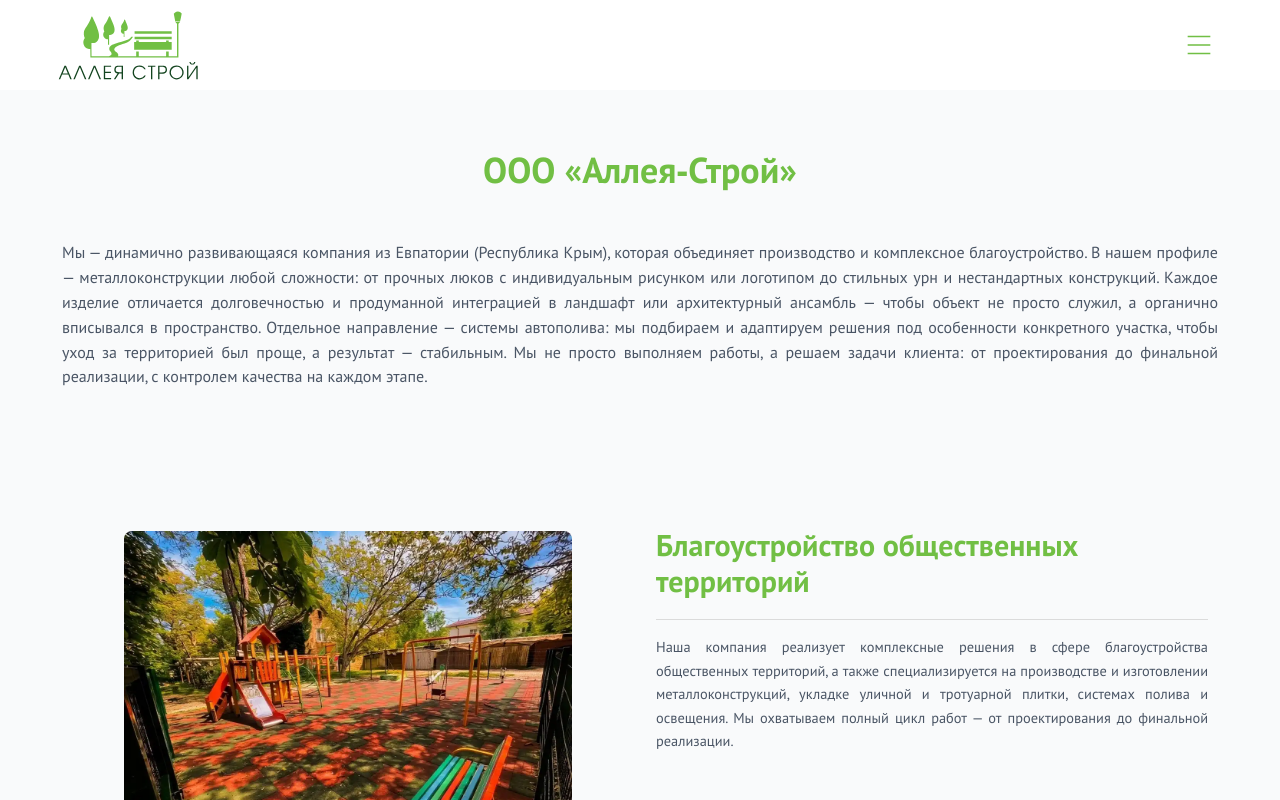
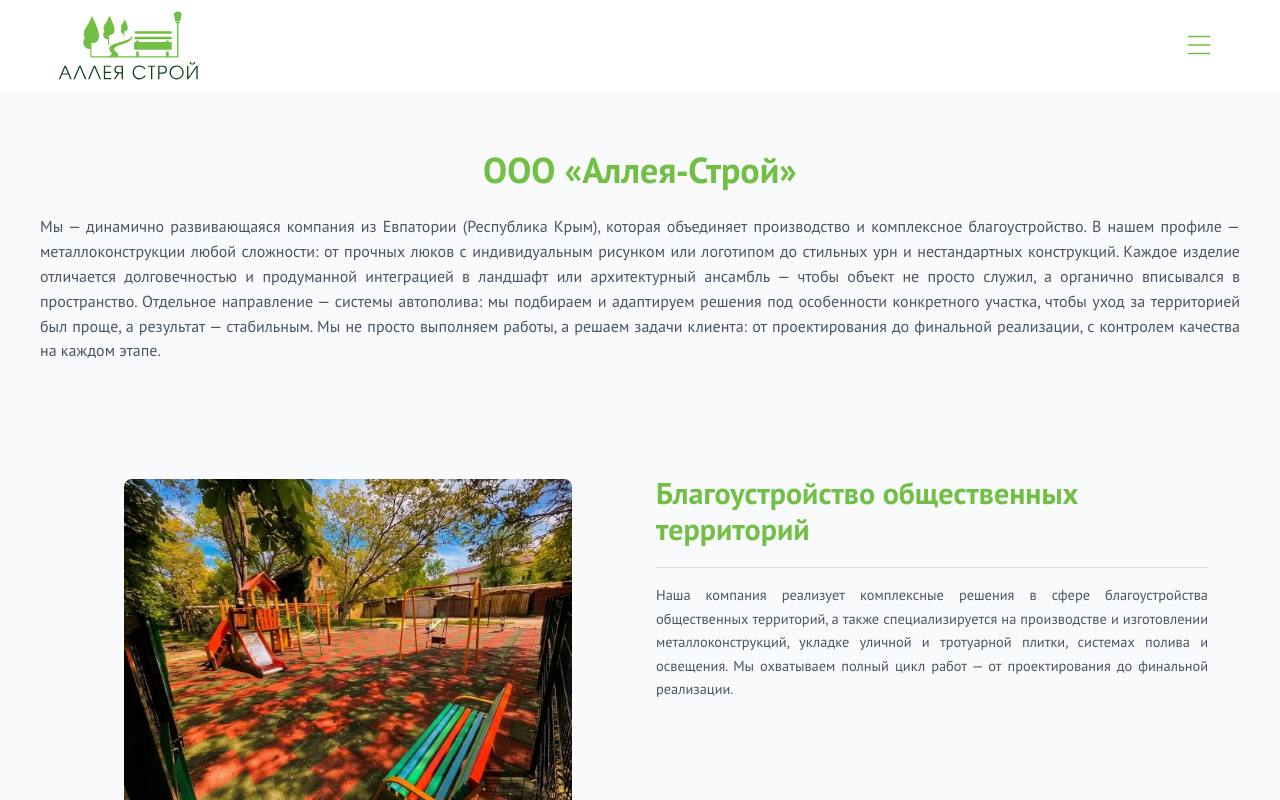
Before and after one commit to GarryVar/alley-build, a React (Vite) app: page /company in a window 1280 px wide. Shown: the top 800 px of the page. Built offline with nearby package versions, Linux system fonts and the light colour scheme.

Commit message:
feat/ Move big margin

```diff
--- a/src/components/AlleyConstruction/AlleyCompany/AlleyCompany.module.css
+++ b/src/components/AlleyConstruction/AlleyCompany/AlleyCompany.module.css
@@ -7,6 +7,7 @@
   flex-direction: column;
   gap: 20px;
   padding-top: 60px;
+  padding-bottom: 60px;
 }
 
 .Gallery {
@@ -20,7 +21,6 @@
 }
 
 .Description {
-  padding: 30px;
   font-size: 1em;
 }
 
```
